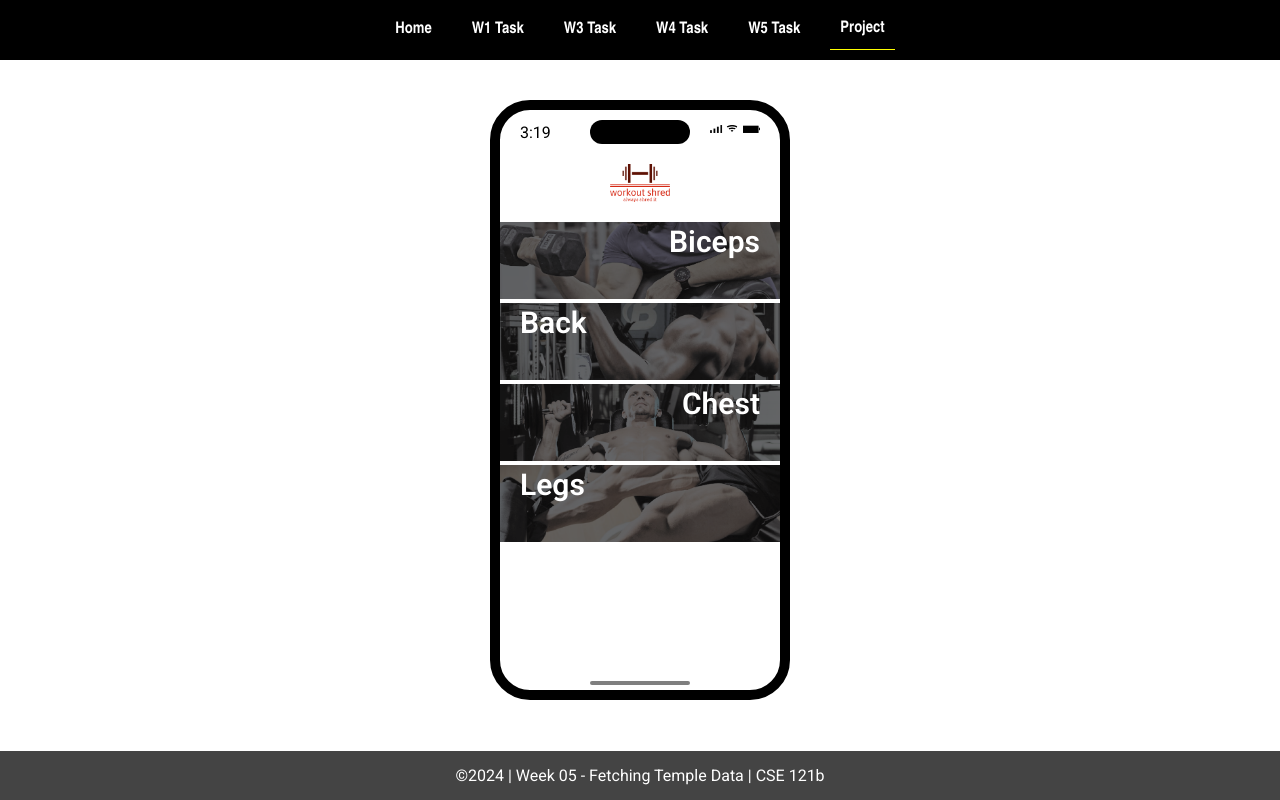
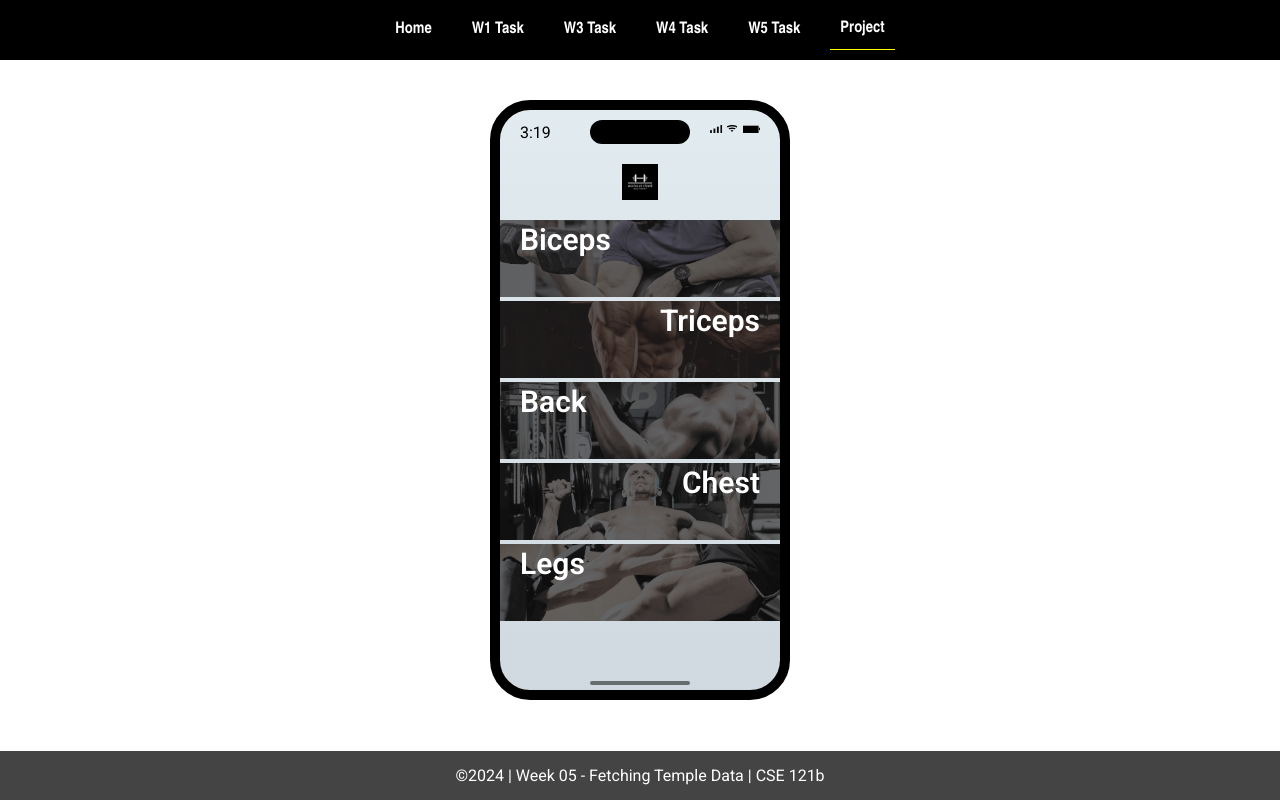
Before and after one commit to jmoita3/cse121b, a plain HTML site: page project.html in a window 1280 px wide. Drawn offline with nearby package versions, Linux system fonts and the light colour scheme.

Commit message:
final touches

```diff
--- a/project.html
+++ b/project.html
@@ -31,25 +31,29 @@
         <p class="time">
         </p>
         <div class="logo" onclick="returnHome()">
-          <img src="images/logo-no-background.png" alt="logo">
+          <img src="images/logo-white.png" alt="logo">
         </div>
         <img src="images/status-icons.png" alt="" class="status-icons">
 
         <div id="muscle-groups" class="content-wrapper">
           <div class="workout-group" onclick="changeSection('biceps')">
-            <p class="workout-group-title arms">Biceps</p>
+            <p class="workout-group-title w-right">Biceps</p>
             <img src="images/arms.png" alt="biceps">
           </div>
+          <div class="workout-group" onclick="changeSection('triceps')">
+            <p class="workout-group-title w-left">Triceps</p>
+            <img src="images/triceps.png" alt="triceps">
+          </div>
           <div class="workout-group" onclick="changeSection('middle_back')">
-            <p class="workout-group-title back">Back</p>
+            <p class="workout-group-title w-right">Back</p>
             <img src="images/back.png" alt="back">
           </div>
           <div class="workout-group" onclick="changeSection('chest')">
-            <p class="workout-group-title chest">Chest</p>
+            <p class="workout-group-title w-left">Chest</p>
             <img src="images/chest.png" alt="chest">
           </div>
           <div class="workout-group" onclick="changeSection('glutes')">
-            <p class="workout-group-title legs">Legs</p>
+            <p class="workout-group-title w-right">Legs</p>
             <img src="images/legs.png" alt="legs">
           </div>
         </div>
--- a/styles/main.css
+++ b/styles/main.css
@@ -331,6 +331,10 @@ footer {
     top: 50%;
     left: 50%;
     transform: translate(-50%, -50%);
+    background-color: #FFDEE9;
+    background-image: linear-gradient(to top, #cfd9df 0%, #e2ebf0 100%);
+
+
 }
 
 .iphone::before{
@@ -382,13 +386,13 @@ footer {
     font-size: 30px;
 }
 
-.workout-group-title.arms, .workout-group-title.chest{
+.workout-group-title.w-left{
     top: 10px;
     right: 20px;
 
 }
 
-.workout-group-title.back, .workout-group-title.legs{
+.workout-group-title.w-right{
     top: 10px;
     left: 20px;
 }
@@ -426,7 +430,7 @@ footer {
 .logo img{
     display: block;
     margin: 0 auto;
-    max-width: 25%;
+    max-width: 15%;
 }
 
 #exercise-data{
```
Also changed, not shown: images/logo-white.png (added), images/triceps.png (added).
